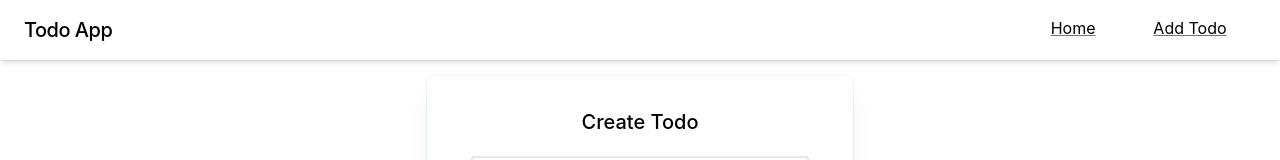
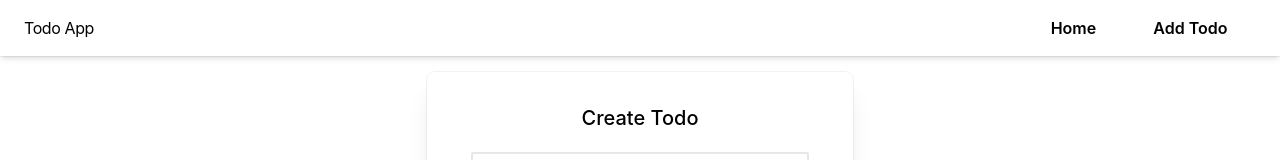
Before and after one commit to cindy2400/todo-app, a Next.js app: page /new-todo in a window 1280 px wide. Shown: the top 160 px of the page. Built offline with nearby package versions, Linux system fonts and the light colour scheme.

Commit message:
edit header

```diff
--- a/components/ui/Header.js
+++ b/components/ui/Header.js
@@ -5,17 +5,17 @@ const Header = () => {
     <div class="bg-white dark:bg-slate-900 px-6 py-4 ring-1 ring-slate-900/5 shadow-md mb-4">
       <div class="flex flex-row ">
         <div class="grow">
-          <h2 class="text-base font-xl tracking-tight font-medium text-xl">
+          <h2 class="text-base font-xl tracking-tight font-large text-2xl">
             Todo App
           </h2>
         </div>
         <div class="basis-1/12 ">
-          <Link href="/" className="underline decoration-indigo-500">
+          <Link href="/" className="font-semibold">
             Home
           </Link>
         </div>
         <div class="basis-1/12 ">
-          <Link href="/new-todo" className="underline decoration-indigo-500">
+          <Link href="/new-todo" className="font-semibold">
             Add Todo
           </Link>
         </div>
```
